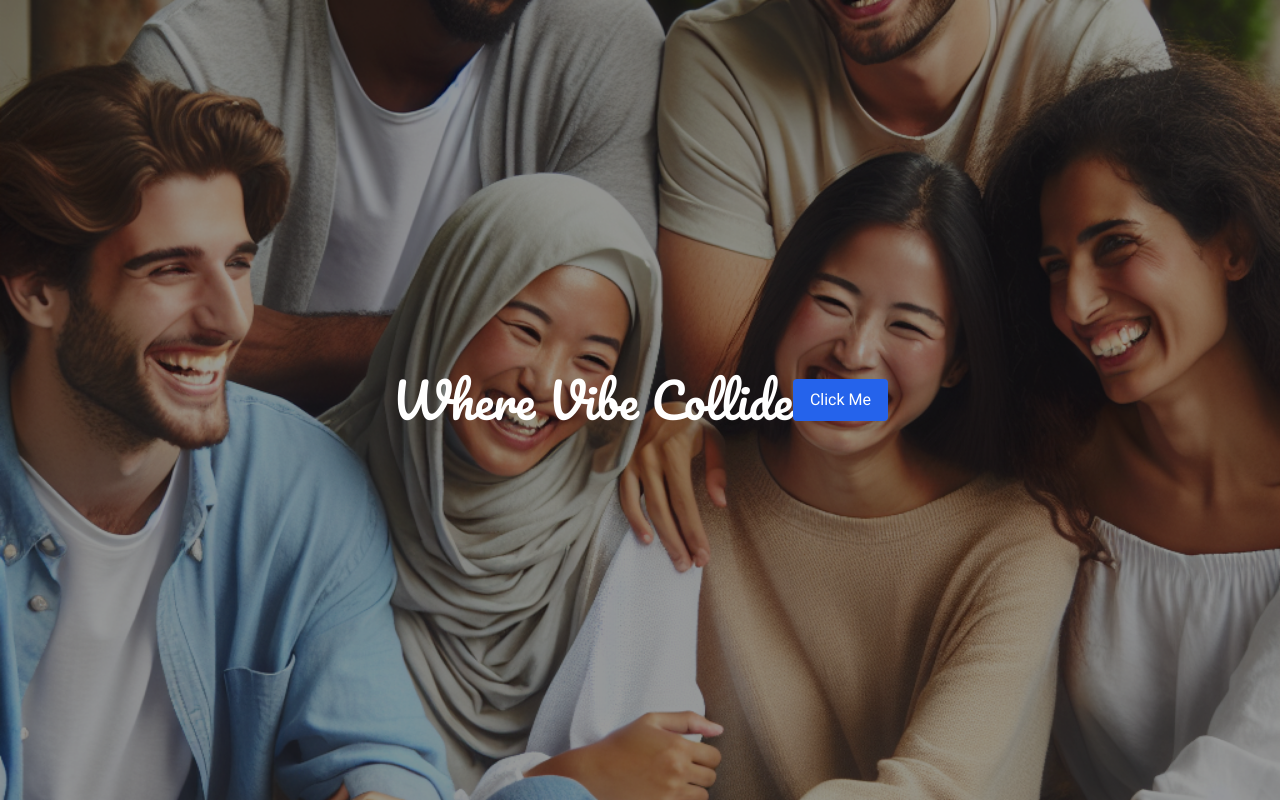
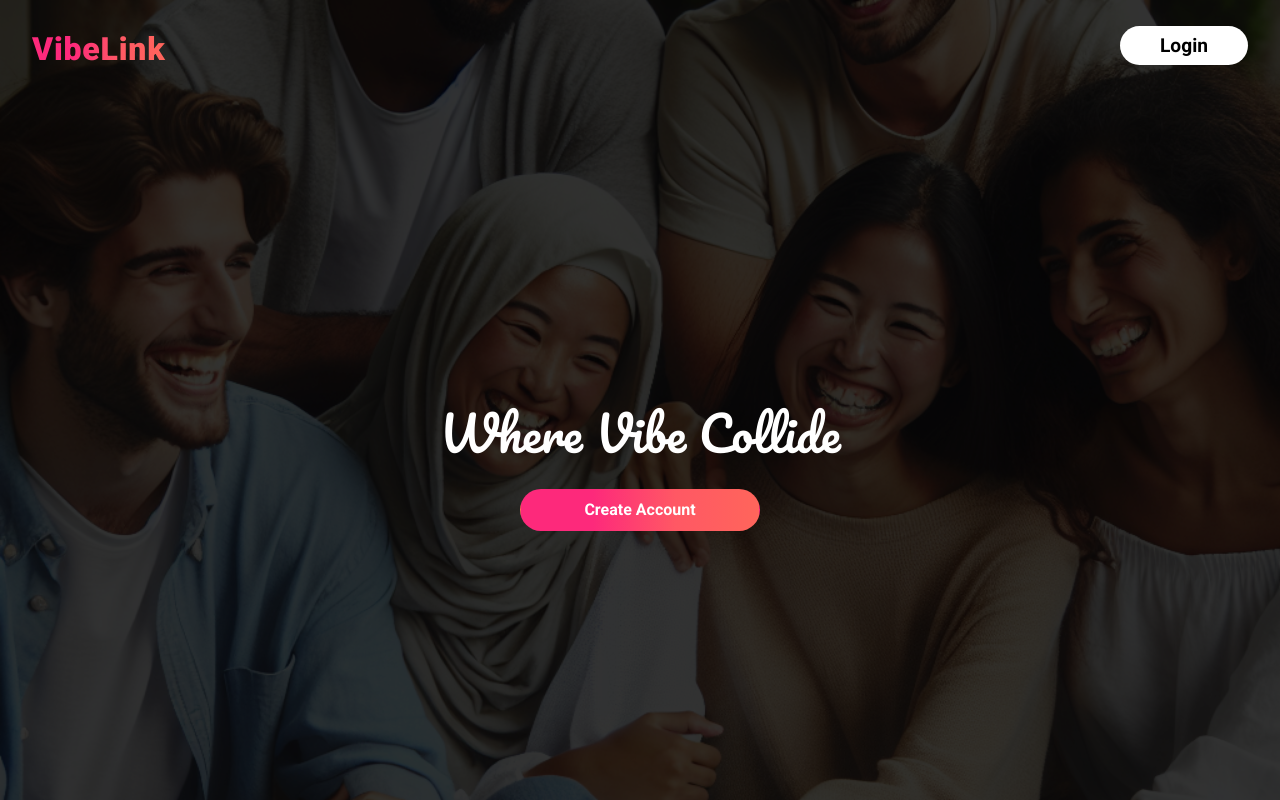
Before and after one commit to hamzazaouya/VibeLink, a React (Vite) app in the folder frontend/: page / in a window 1280 px wide. Built offline with nearby package versions, Linux system fonts and the light colour scheme.

Commit message:
creating welcome page

```diff
--- a/frontend/src/pages/Welcome/Welcome.tsx
+++ b/frontend/src/pages/Welcome/Welcome.tsx
@@ -8,12 +8,24 @@ function WelcomePage () {
             className="relative h-screen w-screen bg-center bg-cover"
             style={{ backgroundImage: `url(${backgroundImage})` }}
             >
-                <div className="absolute inset-0 bg-black bg-opacity-40 z-10"></div>
-                <div className="relative z-20 flex items-center justify-center h-full">
-                    <h1 className="text-white text-5xl font-bold font-pacifico">Where Vibe Collide</h1>
-                    <button className="px-4 py-2 bg-blue-600 text-white rounded hover:bg-blue-700 transition">
-                        Click Me
-                    </button>
+                <div className="absolute inset-0 bg-black bg-opacity-80 z-10"></div>
+                <div className="absolute z-20 h-screen w-screen  px-8 pt-8">
+                    <div className="flex justify-between h-[10%]">
+                        <div>
+                            <h1 className="text-[2rem] font-[1000] tracking-wide text-transparent bg-clip-text bg-gradient-to-r from-accent-pink from-30% via-accent-red to-accent-salmon">VibeLink</h1>
+                        </div>
+                        <div>
+                            <a href="" className="text-[1.2rem] font-bold text-black bg-white px-10 py-2 rounded-full">
+                                Login
+                            </a>
+                        </div>
+                    </div>
+                    <div className="flex flex-col items-center justify-center text-center h-[90%]">
+                        <h1 className="p-8 text-white text-5xl font-bold font-pacifico">Where Vibe Collide</h1>
+                        <a href="" className="capitalize rounded-full font-bold min-w-[15rem] px-4 py-2 bg-gradient-to-r from-accent-pink from-30% via-accent-red to-accent-salmon text-white rounded border border-transparent hover:opacity-80 hover:border-white transition">
+                            create account
+                        </a>
+                    </div>
                 </div>
             </div>
         </div>
--- a/frontend/src/styles/styles.css
+++ b/frontend/src/styles/styles.css
@@ -14,5 +14,6 @@
     width: 100%;
     margin: 0;
     padding: 0;
+
   }
 }
```
